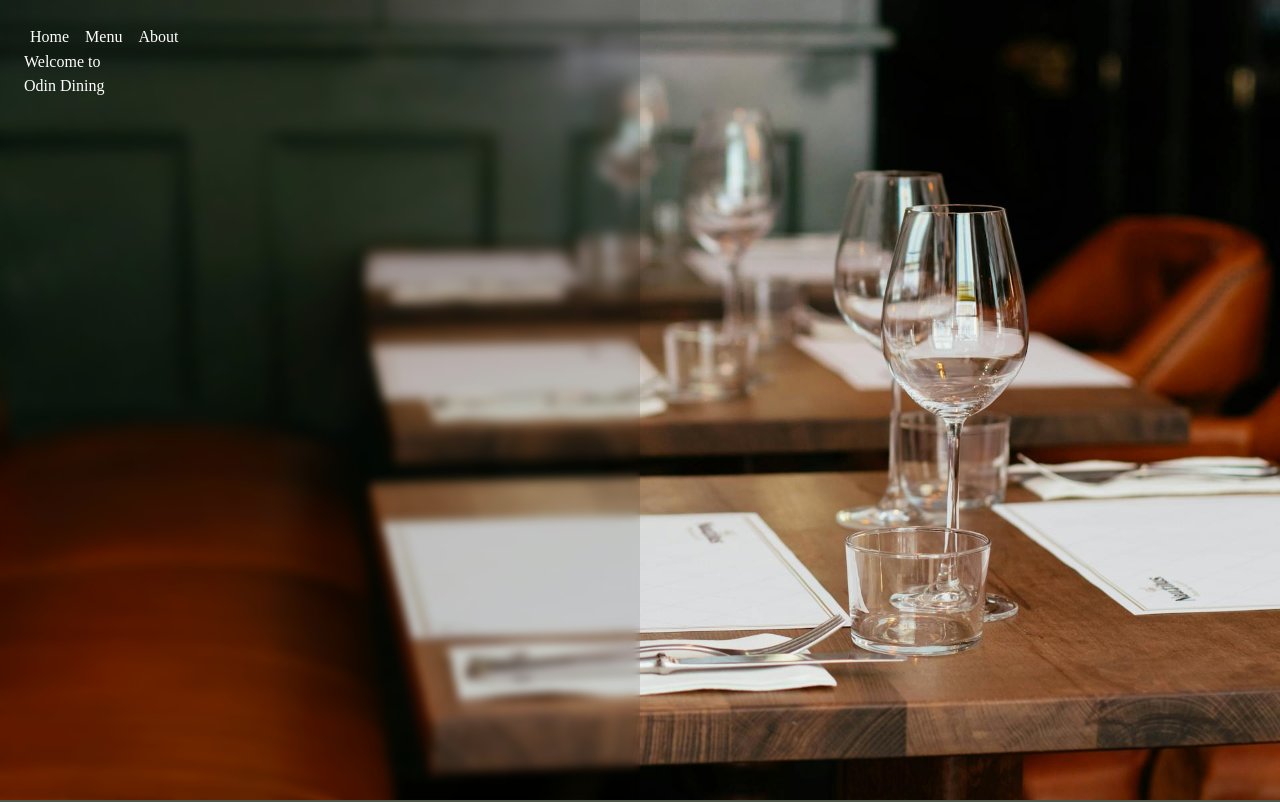
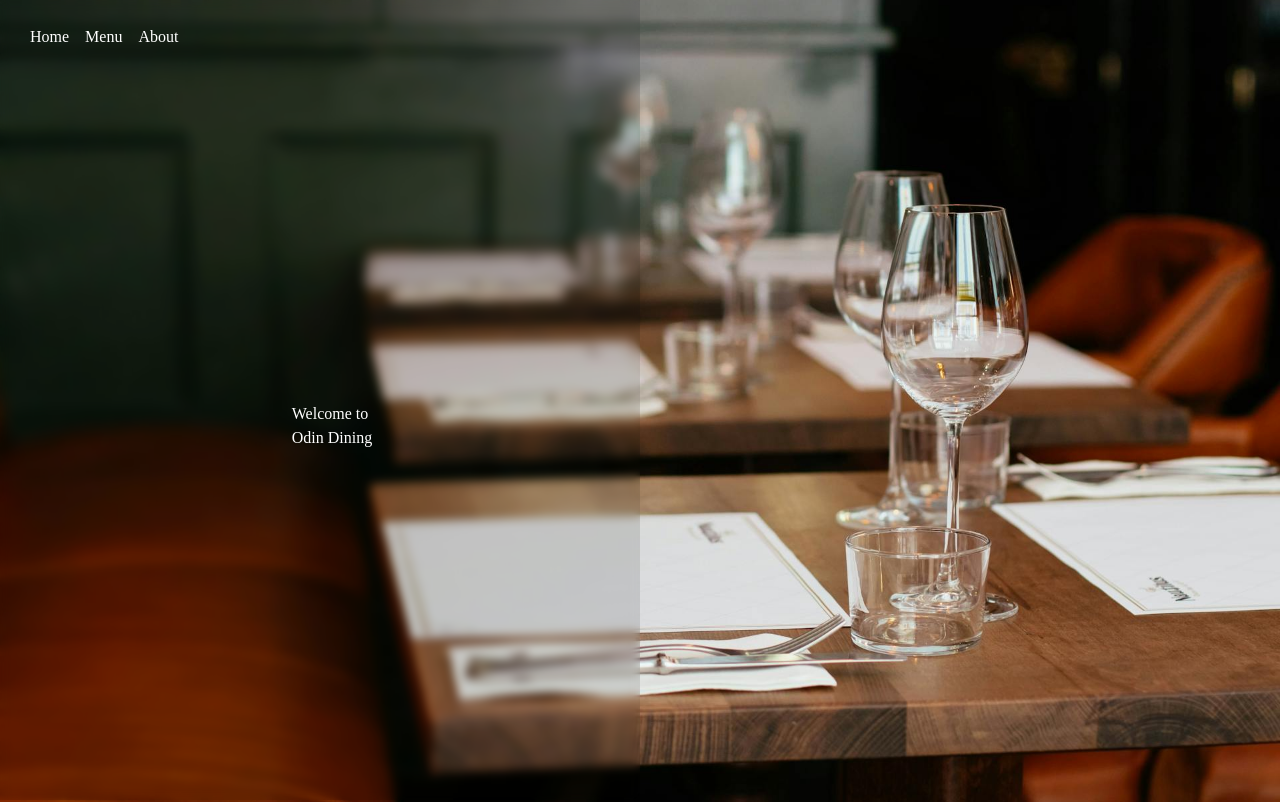
Before and after one commit to JohnKelly-T/odin-restaurant, a website built with webpack: page src/template.html in a window 1280 px wide. Built offline with nearby package versions, Linux system fonts and the light colour scheme.

Commit message:
Add layout to content div

```diff
--- a/src/styles/home.css
+++ b/src/styles/home.css
@@ -16,3 +16,12 @@ body {
     background-color: rgba(0, 0, 0, 0.10);
     backdrop-filter: blur(5px);
 }
+
+#content {
+    display: flex;
+    flex-direction: column;
+    justify-content: center;
+    align-items: center;
+    width: 50%;
+    height: 100%;
+}
```
